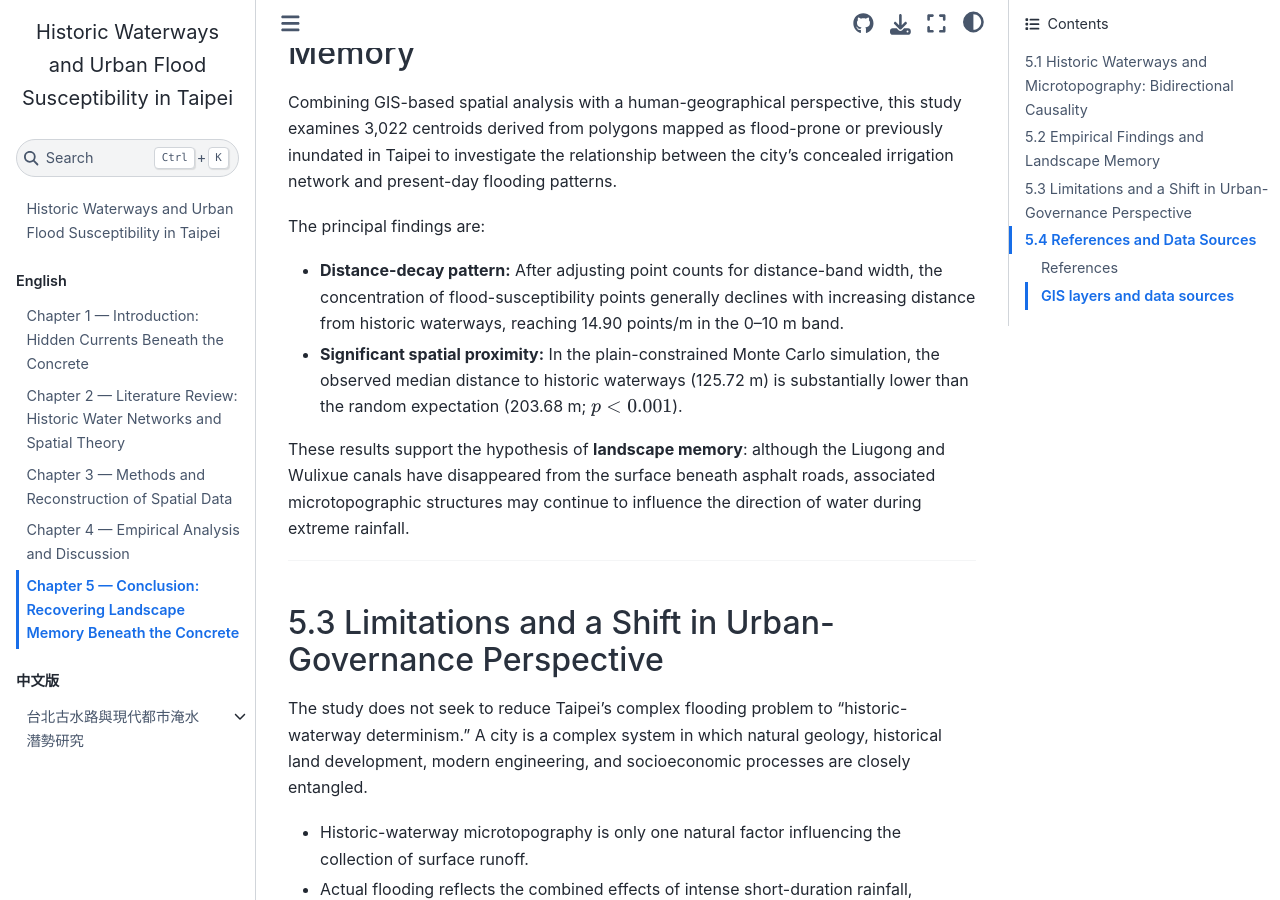
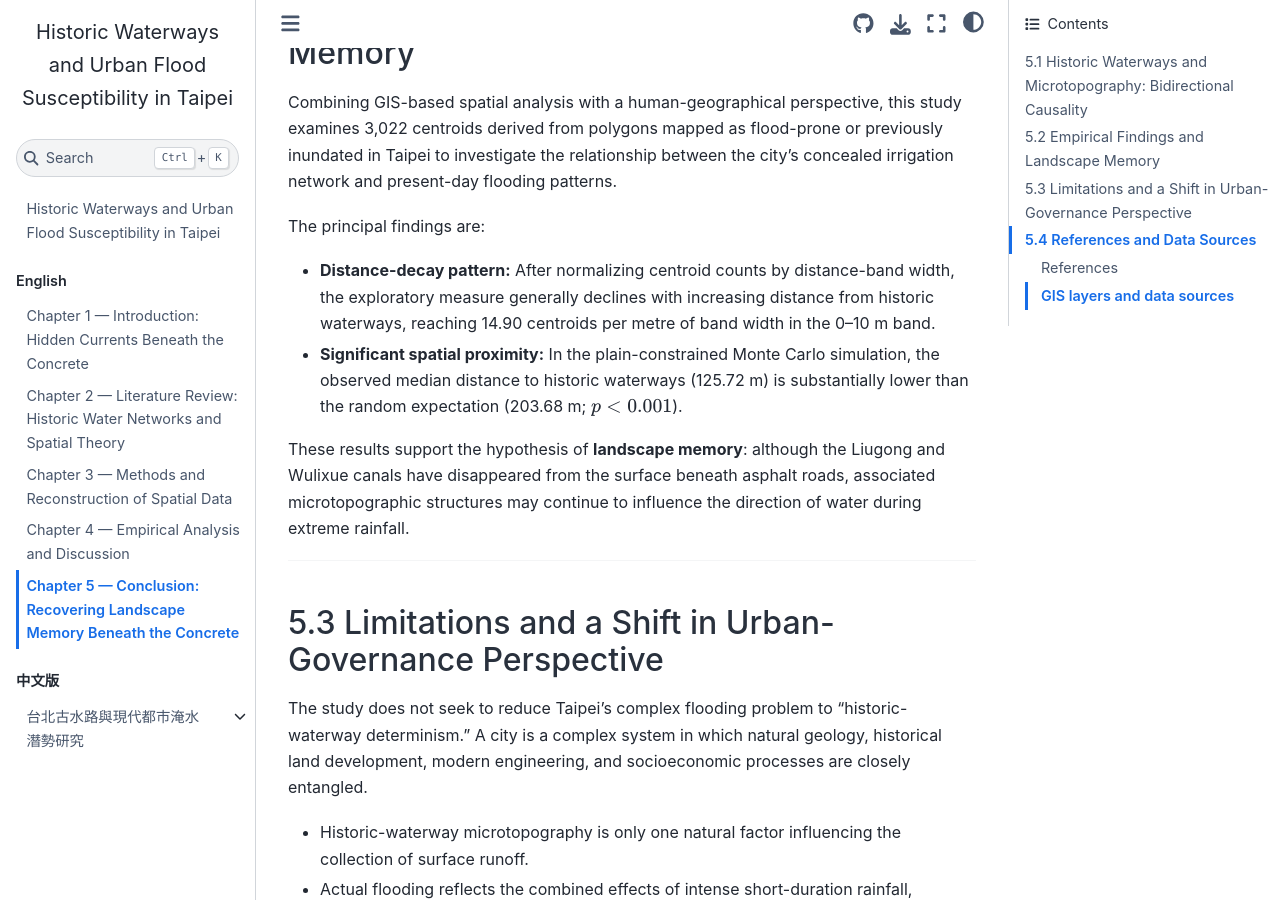
Before and after one commit to oceanfang1103-bot/taipei_waterway_book, a Jupyter Book: the page built from chapters/05_resilient_future.md, in a window 1280 px wide and 900 px high, scrolled down 1181 px. Built offline with Jupyter Book 1.0.4 settings and Sphinx 7.4.7 and the Sphinx Book theme 1.1.4, drawn with Linux system fonts in a browser that asks for light colours.

Commit message:
Use precise flood-area terminology

```diff
--- a/chapters/05_resilient_future.md
+++ b/chapters/05_resilient_future.md
@@ -26,7 +26,7 @@ Combining GIS-based spatial analysis with a human-geographical perspective, this
 
 The principal findings are:
 
-- **Distance-decay pattern:** After adjusting point counts for distance-band width, the concentration of flood-susceptibility points generally declines with increasing distance from historic waterways, reaching 14.90 points/m in the 0–10 m band.
+- **Distance-decay pattern:** After normalizing centroid counts by distance-band width, the exploratory measure generally declines with increasing distance from historic waterways, reaching 14.90 centroids per metre of band width in the 0–10 m band.
 - **Significant spatial proximity:** In the plain-constrained Monte Carlo simulation, the observed median distance to historic waterways (125.72 m) is substantially lower than the random expectation (203.68 m; $p < 0.001$).
 
 These results support the hypothesis of **landscape memory**: although the Liugong and Wulixue canals have disappeared from the surface beneath asphalt roads, associated microtopographic structures may continue to influence the direction of water during extreme rainfall.
```
